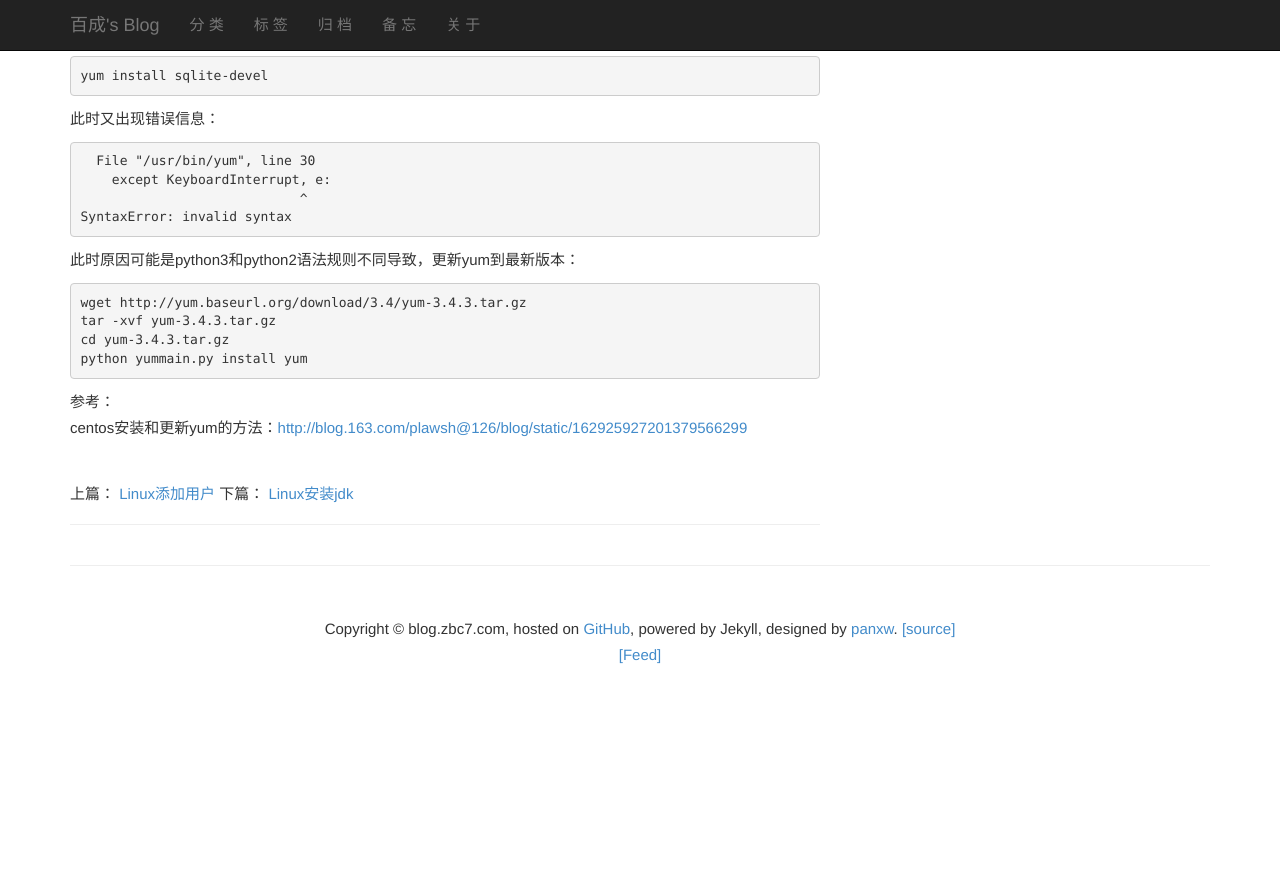
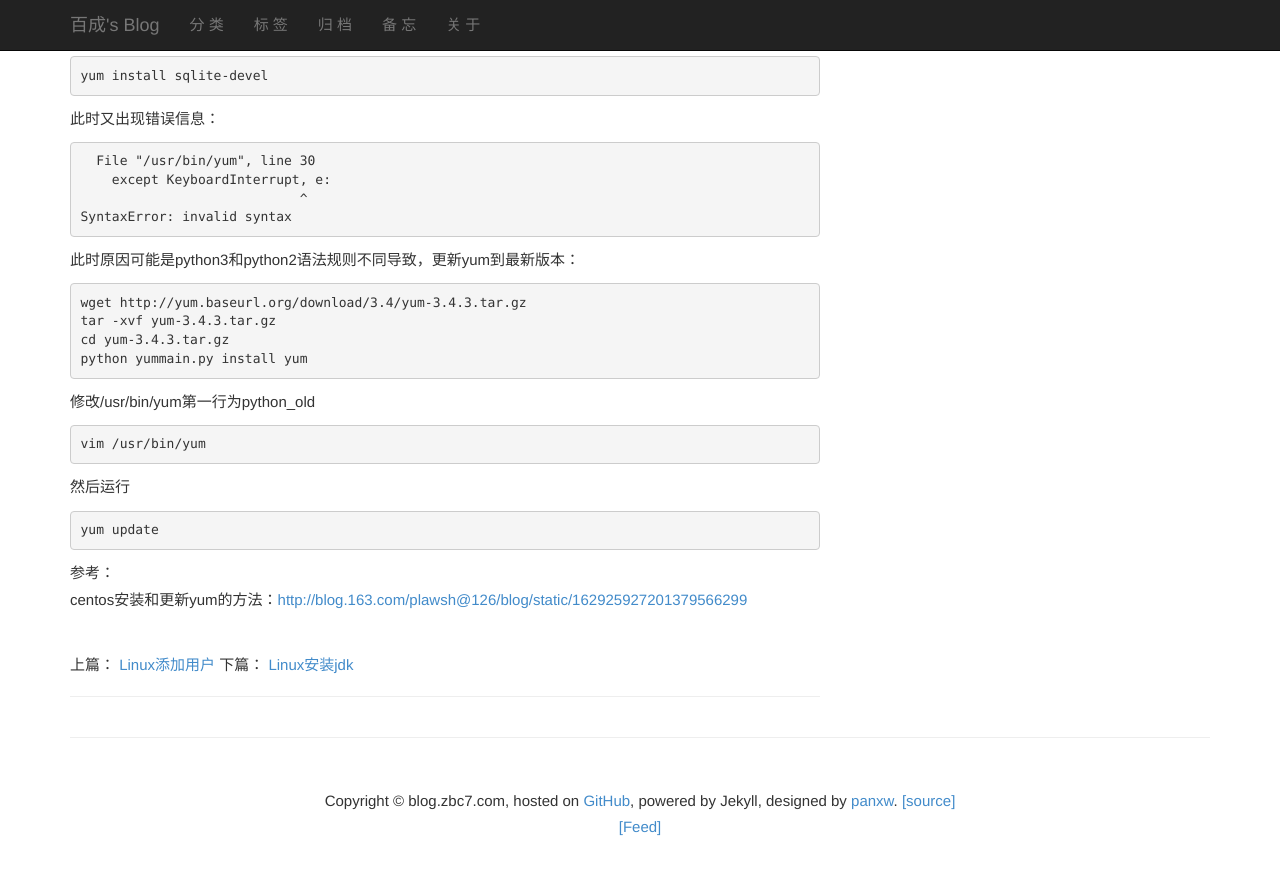
Before and after one commit to zbc0512/zbc0512.github.io, a Jekyll site: the page built from _posts/2015-08-14-linux-django-error.md, in a window 1280 px wide and 900 px high, scrolled down 1881 px. Shown: the top 875 px of the window. Built offline with Jekyll 4.4.1, drawn with Linux system fonts in a browser that asks for light colours; Markdown is read by kramdown in place of the engine named in the settings; comment, search, counter and statistics services are not loaded; before the commit the page ends 2609 px from its top, so only the background shows below that.

Commit message:
Update 2015-08-14-linux-django-error.md

```diff
--- a/_posts/2015-08-14-linux-django-error.md
+++ b/_posts/2015-08-14-linux-django-error.md
@@ -99,5 +99,13 @@ tags: ["Linux", "Django"]
     cd yum-3.4.3.tar.gz
     python yummain.py install yum
 
+修改/usr/bin/yum第一行为python_old
+
+    vim /usr/bin/yum
+
+然后运行
+
+    yum update
+
 参考：
 centos安装和更新yum的方法：<http://blog.163.com/plawsh@126/blog/static/162925927201379566299>
```
